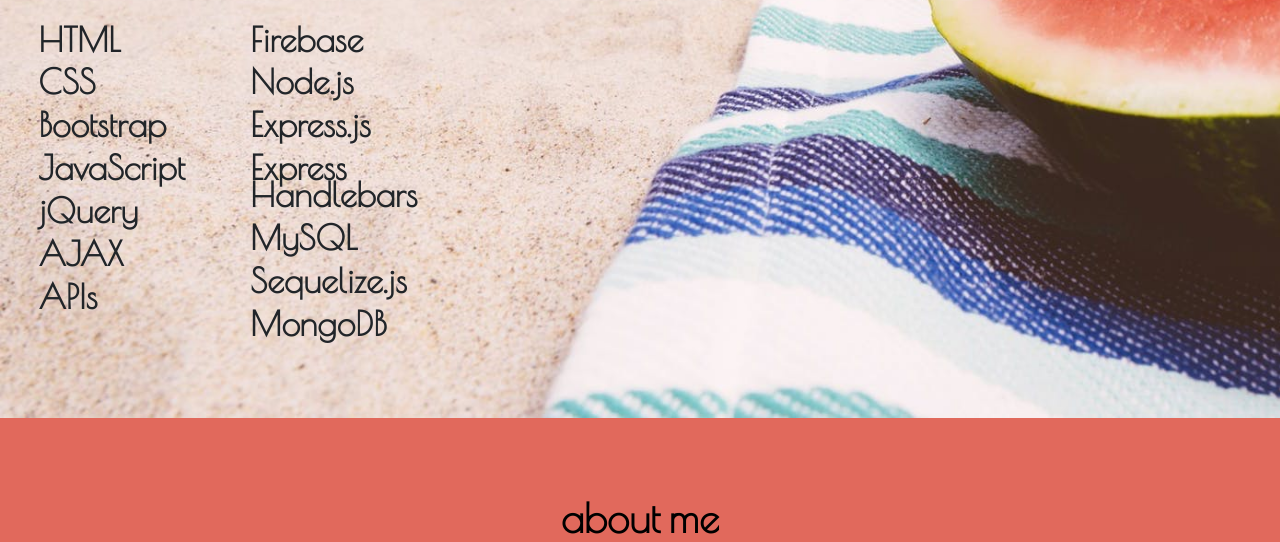
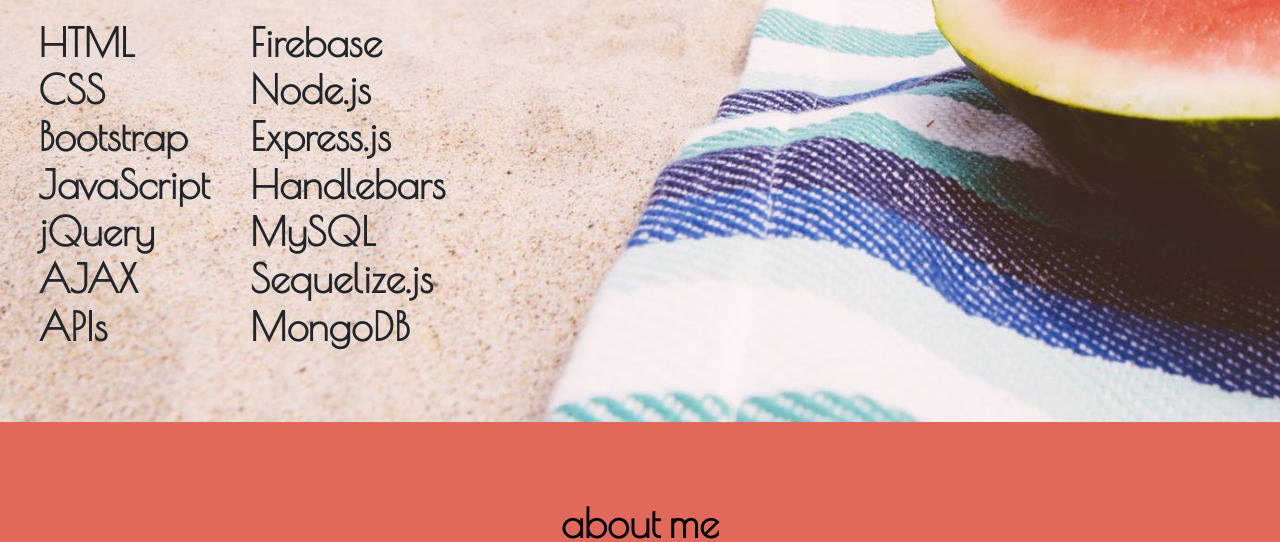
Before and after one commit to linalockheart/linalockheart.github.io, a plain HTML site: page index.html in a window 1280 px wide. Shown: the part 736-1278 px from the top of the page. Drawn offline with nearby package versions, Linux system fonts and the light colour scheme.

Commit message:
more style tweaks

```diff
--- a/assets/css/style.css
+++ b/assets/css/style.css
@@ -72,7 +72,7 @@
 
 
 .skills {
-  font-size: 150%;
+  font-size: 175%;
   font-weight: bolder;
   line-height: 80%;
 }
--- a/index.html
+++ b/index.html
@@ -75,7 +75,7 @@
             <p class="skills">Firebase</p>
             <p class="skills">Node.js</p>
             <p class="skills">Express.js</p>
-            <p class="skills">Express Handlebars</p>
+            <p class="skills">Handlebars</p>
             <p class="skills">MySQL</p>
             <p class="skills">Sequelize.js</p>
             <p class="skills">MongoDB</p>
```
